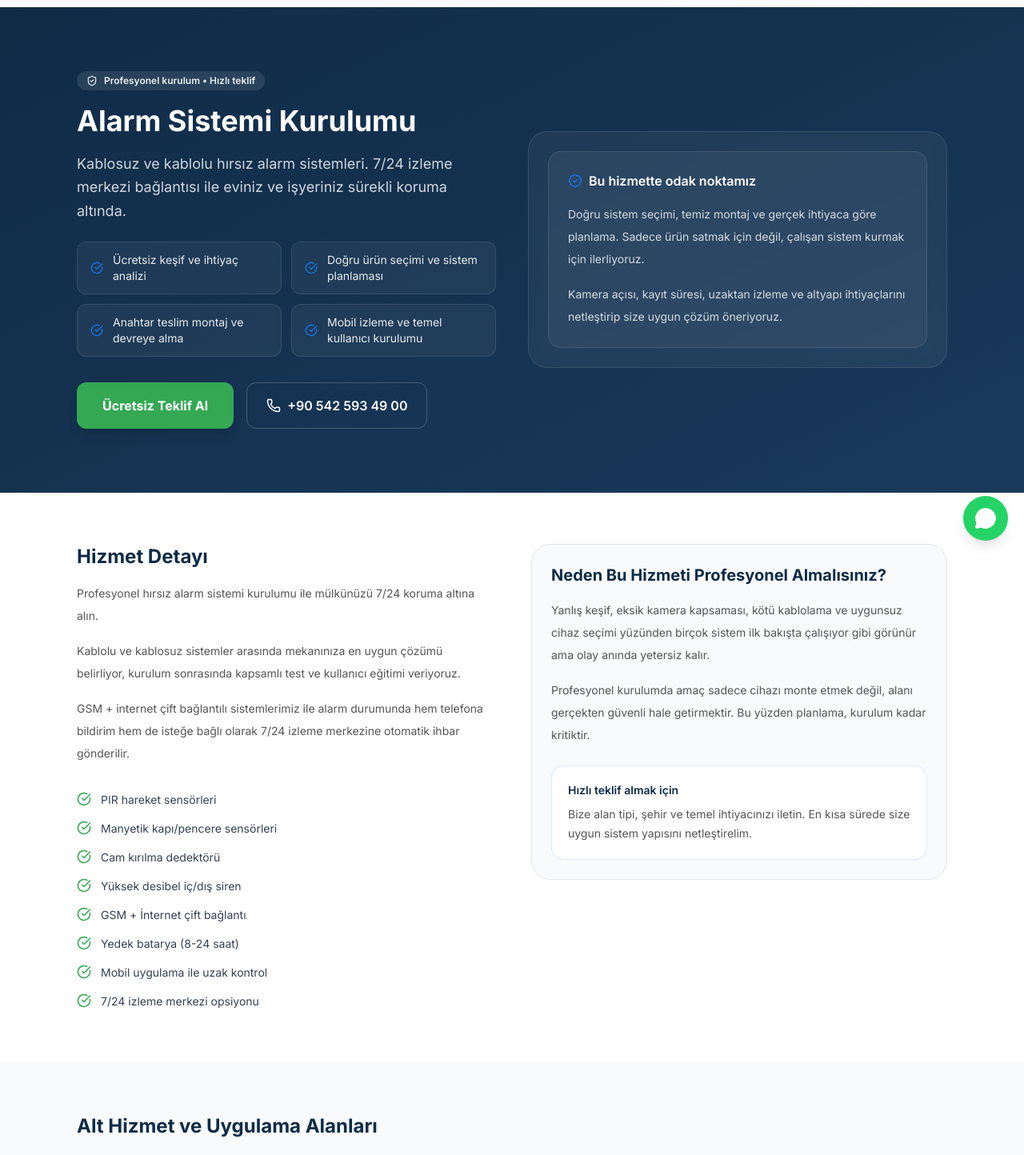
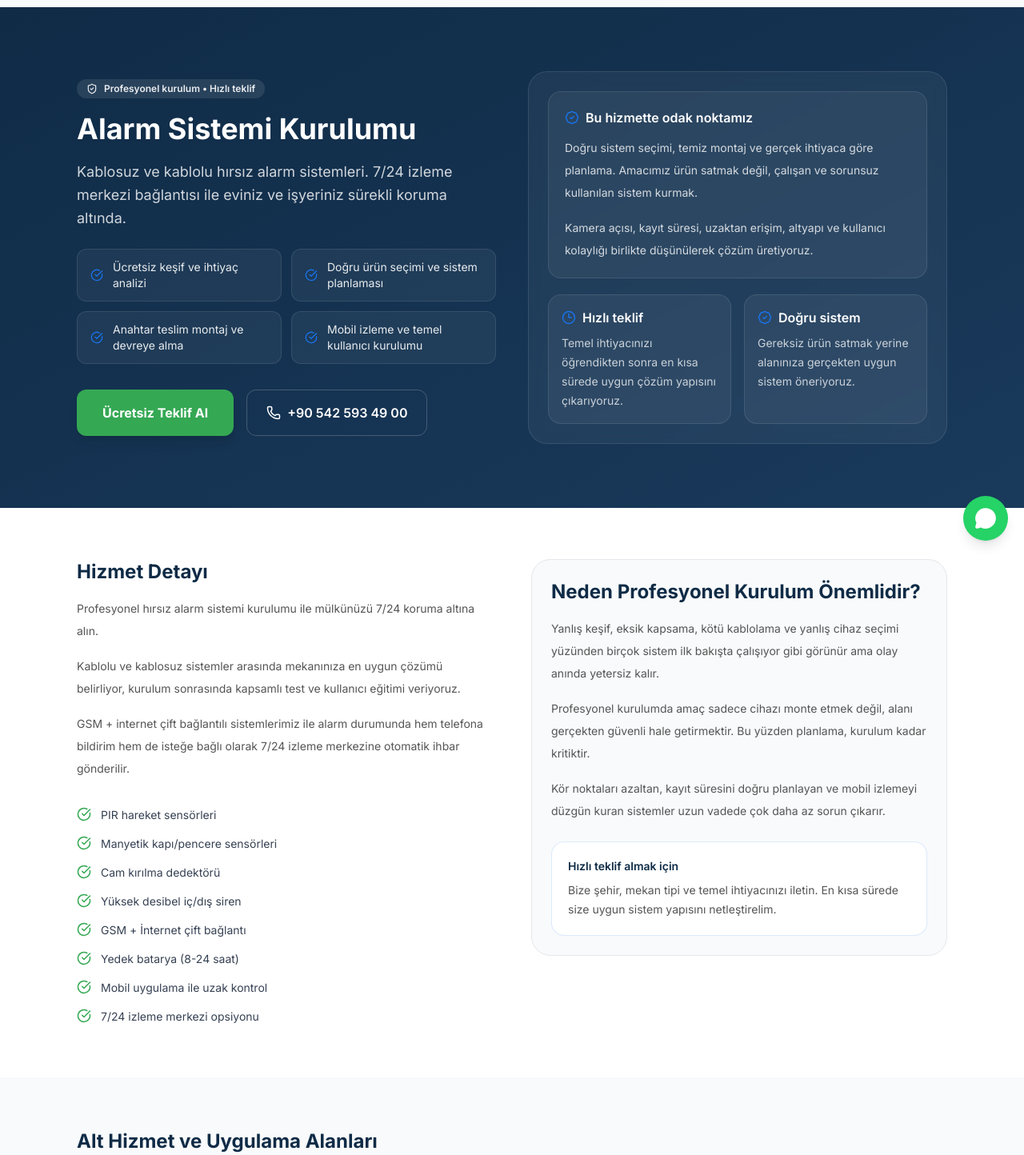
Before and after one commit to Alfasoylu/guvenlikservisi, a Next.js app: page /alarm-sistemi-kurulumu in a window 1280 px wide. Shown: the part 100-1544 px from the top of the page at 80% size. Built offline with nearby package versions, Linux system fonts and the light colour scheme.

Commit message:
Refactor ServicePageTemplate with new icons and text

```diff
--- a/src/components/templates/ServicePageTemplate.tsx
+++ b/src/components/templates/ServicePageTemplate.tsx
@@ -1,5 +1,13 @@
 import Link from "next/link";
-import { CheckCircle, ArrowRight, MapPin, Phone, ShieldCheck, BadgeCheck } from "lucide-react";
+import {
+  CheckCircle,
+  ArrowRight,
+  MapPin,
+  Phone,
+  ShieldCheck,
+  BadgeCheck,
+  Clock3,
+} from "lucide-react";
 import ProcessSection from "@/components/sections/ProcessSection";
 import FAQSection, { FAQItem } from "@/components/sections/FAQSection";
 import CTASection from "@/components/sections/CTASection";
@@ -54,6 +62,19 @@ const guvenMaddeleri = [
   "Doğru ürün seçimi ve sistem planlaması",
   "Anahtar teslim montaj ve devreye alma",
   "Mobil izleme ve temel kullanıcı kurulumu",
+];
+
+const avantajlar = [
+  {
+    icon: <Clock3 size={18} className="text-accent" />,
+    title: "Hızlı teklif",
+    text: "Temel ihtiyacınızı öğrendikten sonra en kısa sürede uygun çözüm yapısını çıkarıyoruz.",
+  },
+  {
+    icon: <BadgeCheck size={18} className="text-accent" />,
+    title: "Doğru sistem",
+    text: "Gereksiz ürün satmak yerine alanınıza gerçekten uygun sistem öneriyoruz.",
+  },
 ];
 
 export default function ServicePageTemplate({ data }: ServicePageTemplateProps) {
@@ -148,8 +169,8 @@ export default function ServicePageTemplate({ data }: ServicePageTemplateProps)
             </div>
 
             <div className="rounded-3xl border border-white/10 bg-white/5 p-6 backdrop-blur-sm">
-              <div className="rounded-2xl border border-white/10 bg-white/5 p-6">
-                <div className="mb-4 flex items-center gap-2 text-white">
+              <div className="mb-5 rounded-2xl border border-white/10 bg-white/5 p-5">
+                <div className="mb-3 flex items-center gap-2 text-white">
                   <BadgeCheck size={18} className="text-accent" />
                   <span className="font-semibold">Bu hizmette odak noktamız</span>
                 </div>
@@ -157,13 +178,28 @@ export default function ServicePageTemplate({ data }: ServicePageTemplateProps)
                 <div className="space-y-4 text-sm leading-7 text-white/80">
                   <p>
                     Doğru sistem seçimi, temiz montaj ve gerçek ihtiyaca göre planlama.
-                    Sadece ürün satmak için değil, çalışan sistem kurmak için ilerliyoruz.
+                    Amacımız ürün satmak değil, çalışan ve sorunsuz kullanılan sistem kurmak.
                   </p>
                   <p>
-                    Kamera açısı, kayıt süresi, uzaktan izleme ve altyapı ihtiyaçlarını
-                    netleştirip size uygun çözüm öneriyoruz.
+                    Kamera açısı, kayıt süresi, uzaktan erişim, altyapı ve kullanıcı kolaylığı
+                    birlikte düşünülerek çözüm üretiyoruz.
                   </p>
                 </div>
+              </div>
+
+              <div className="grid grid-cols-1 gap-4 sm:grid-cols-2">
+                {avantajlar.map((item) => (
+                  <div
+                    key={item.title}
+                    className="rounded-2xl border border-white/10 bg-white/5 p-4"
+                  >
+                    <div className="mb-2 flex items-center gap-2 text-white">
+                      {item.icon}
+                      <span className="font-semibold">{item.title}</span>
+                    </div>
+                    <p className="text-sm leading-6 text-white/75">{item.text}</p>
+                  </div>
+                ))}
               </div>
             </div>
           </div>
@@ -195,20 +231,24 @@ export default function ServicePageTemplate({ data }: ServicePageTemplateProps)
             </div>
 
             <div className="rounded-3xl border border-gray-200 bg-surface p-6">
-              <h3 className="mb-4 text-xl font-bold text-primary">
-                Neden Bu Hizmeti Profesyonel Almalısınız?
-              </h3>
+              <h2 className="mb-4 text-2xl font-bold text-primary">
+                Neden Profesyonel Kurulum Önemlidir?
+              </h2>
 
               <div className="space-y-4 text-sm leading-7 text-text-light">
                 <p>
-                  Yanlış keşif, eksik kamera kapsaması, kötü kablolama ve uygunsuz cihaz
-                  seçimi yüzünden birçok sistem ilk bakışta çalışıyor gibi görünür ama olay
-                  anında yetersiz kalır.
+                  Yanlış keşif, eksik kapsama, kötü kablolama ve yanlış cihaz seçimi yüzünden
+                  birçok sistem ilk bakışta çalışıyor gibi görünür ama olay anında yetersiz kalır.
                 </p>
 
                 <p>
                   Profesyonel kurulumda amaç sadece cihazı monte etmek değil, alanı gerçekten
                   güvenli hale getirmektir. Bu yüzden planlama, kurulum kadar kritiktir.
+                </p>
+
+                <p>
+                  Kör noktaları azaltan, kayıt süresini doğru planlayan ve mobil izlemeyi düzgün
+                  kuran sistemler uzun vadede çok daha az sorun çıkarır.
                 </p>
               </div>
 
@@ -217,7 +257,7 @@ export default function ServicePageTemplate({ data }: ServicePageTemplateProps)
                   Hızlı teklif almak için
                 </div>
                 <p className="text-sm leading-6 text-text-light">
-                  Bize alan tipi, şehir ve temel ihtiyacınızı iletin. En kısa sürede size uygun
+                  Bize şehir, mekan tipi ve temel ihtiyacınızı iletin. En kısa sürede size uygun
                   sistem yapısını netleştirelim.
                 </p>
               </div>
@@ -234,8 +274,8 @@ export default function ServicePageTemplate({ data }: ServicePageTemplateProps)
                 Alt Hizmet ve Uygulama Alanları
               </h2>
               <p className="text-sm leading-7 text-text-light">
-                İhtiyaçlar farklı alanlara göre değişir. Aşağıdaki bağlantılardan ilgili kullanım
-                senaryosuna daha net bakabilirsiniz.
+                İhtiyaçlar kullanım alanına göre değişir. Aşağıdaki bağlantılardan ilgili senaryoya
+                daha net bakabilirsiniz.
               </p>
             </div>
 
@@ -271,8 +311,7 @@ export default function ServicePageTemplate({ data }: ServicePageTemplateProps)
 
           <p className="mx-auto mb-10 max-w-3xl text-center text-sm leading-7 text-text-light">
             Şu anda aktif olarak {siteConfig.serviceCityCount} şehirde hizmet veriyoruz.
-            Gerçek operasyon olmayan yerleri yazmak yerine gerçekten hizmet verdiğimiz şehirleri
-            gösteriyoruz.
+            Gerçekten hizmet verdiğimiz şehirleri gösteriyoruz; boş vaat vermiyoruz.
           </p>
 
           <div className="grid grid-cols-2 gap-4 sm:grid-cols-3 lg:grid-cols-6">
```
